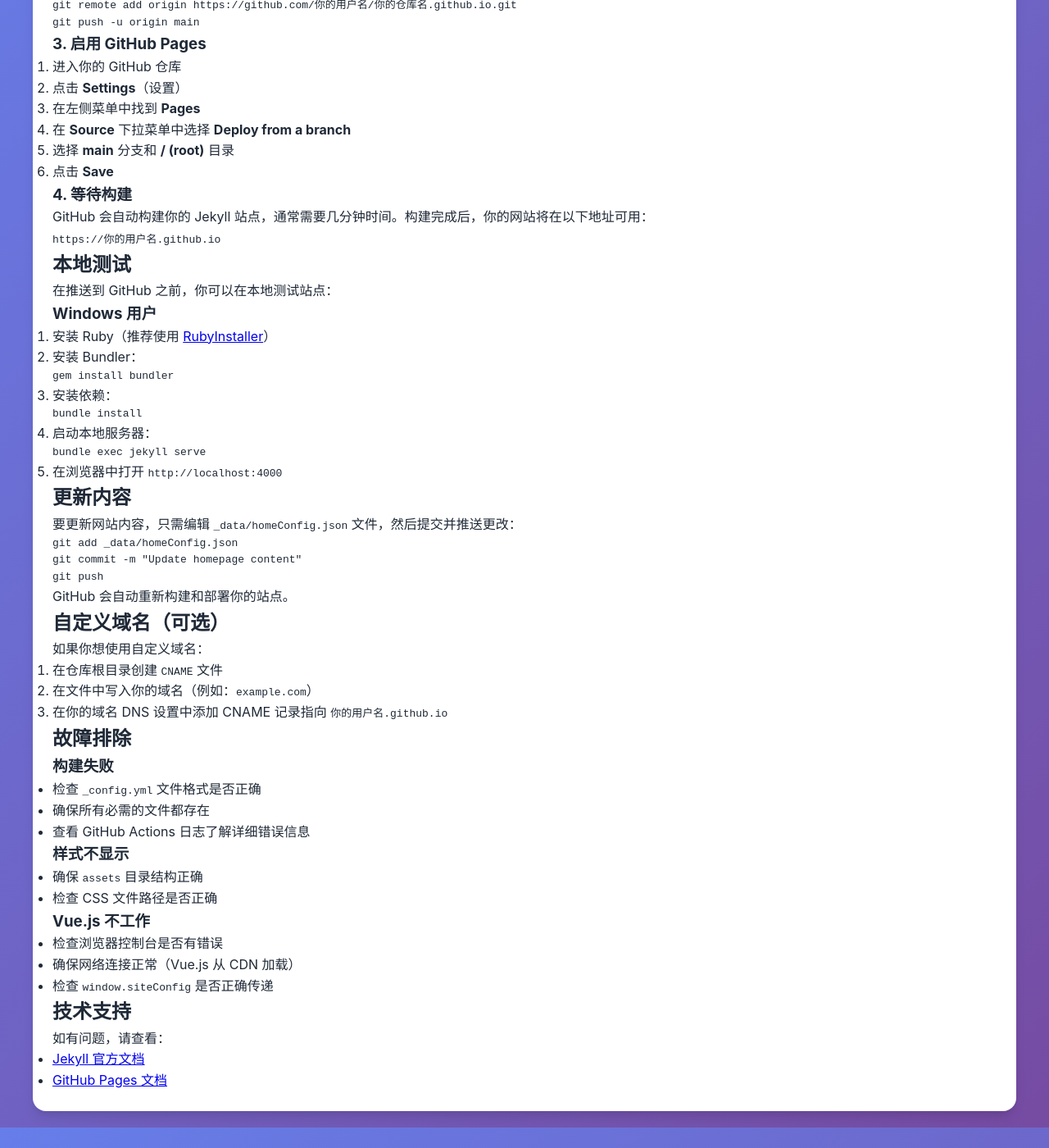
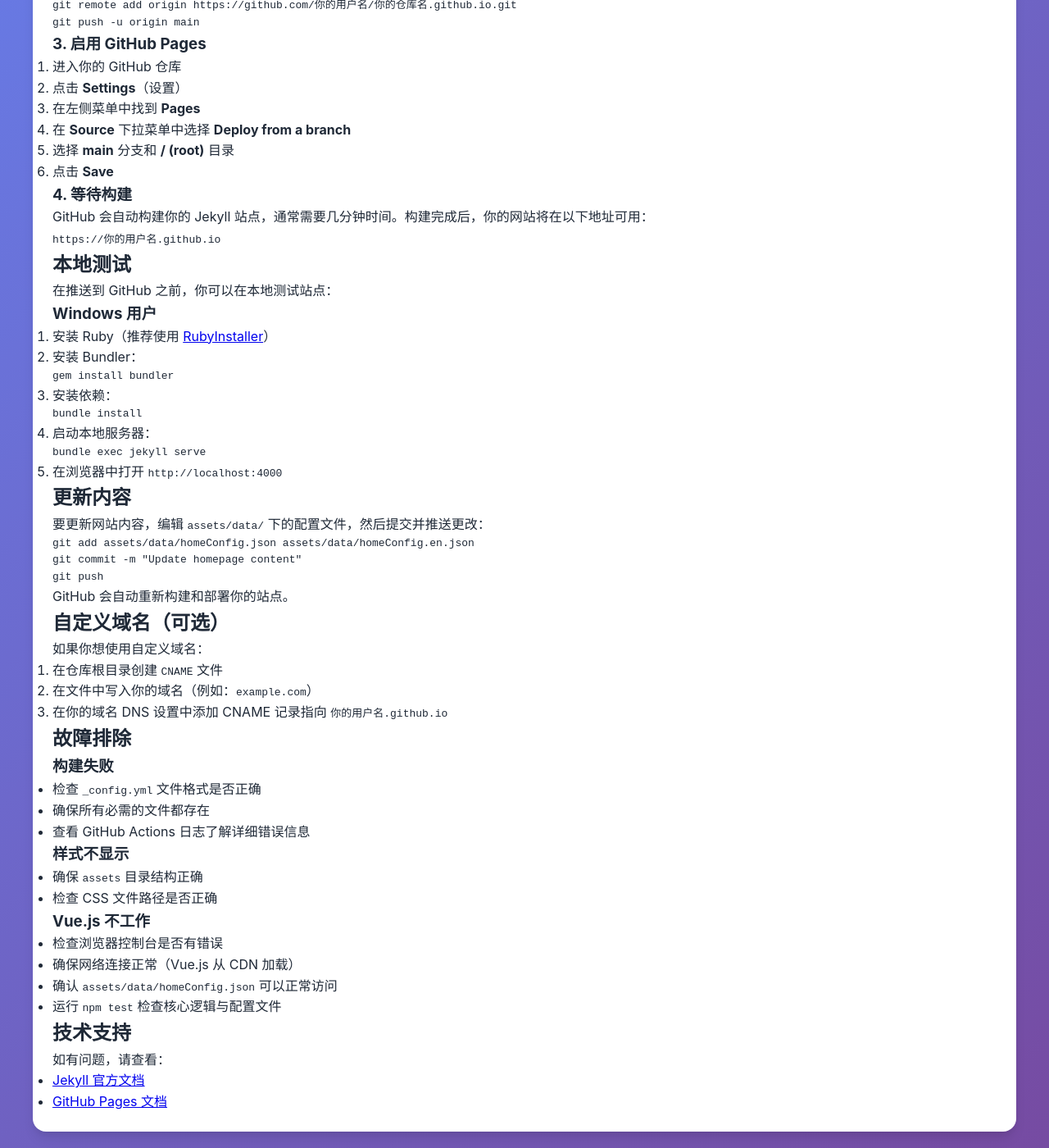
Before and after one commit to BriskyGates/briskygates.github.io, a Jekyll site: the page built from DEPLOY.md, in a window 1280 px wide and 1400 px high, scrolled down 305 px. Shown: the whole window at 82% size. Built offline with Jekyll 4.4.1, drawn with Linux system fonts in a browser that asks for light colours; our own code applies the rules of GitHub Pages for plain Markdown files.

Commit message:
docs: 更新配置路径说明与测试运行指南
将文档中的 _data/homeConfig.json 更正为 assets/data/ 下的双语文配置文件。

````diff
--- a/DEPLOY.md
+++ b/DEPLOY.md
@@ -55,10 +55,10 @@
 
 ## 更新内容
 
-要更新网站内容，只需编辑 `_data/homeConfig.json` 文件，然后提交并推送更改：
+要更新网站内容，编辑 `assets/data/` 下的配置文件，然后提交并推送更改：
 
 ```bash
-git add _data/homeConfig.json
+git add assets/data/homeConfig.json assets/data/homeConfig.en.json
 git commit -m "Update homepage content"
 git push
 ```
@@ -90,7 +90,8 @@
 
 - 检查浏览器控制台是否有错误
 - 确保网络连接正常（Vue.js 从 CDN 加载）
-- 检查 `window.siteConfig` 是否正确传递
+- 确认 `assets/data/homeConfig.json` 可以正常访问
+- 运行 `npm test` 检查核心逻辑与配置文件
 
 ## 技术支持
 
````
Also changed, not shown: README.md.
